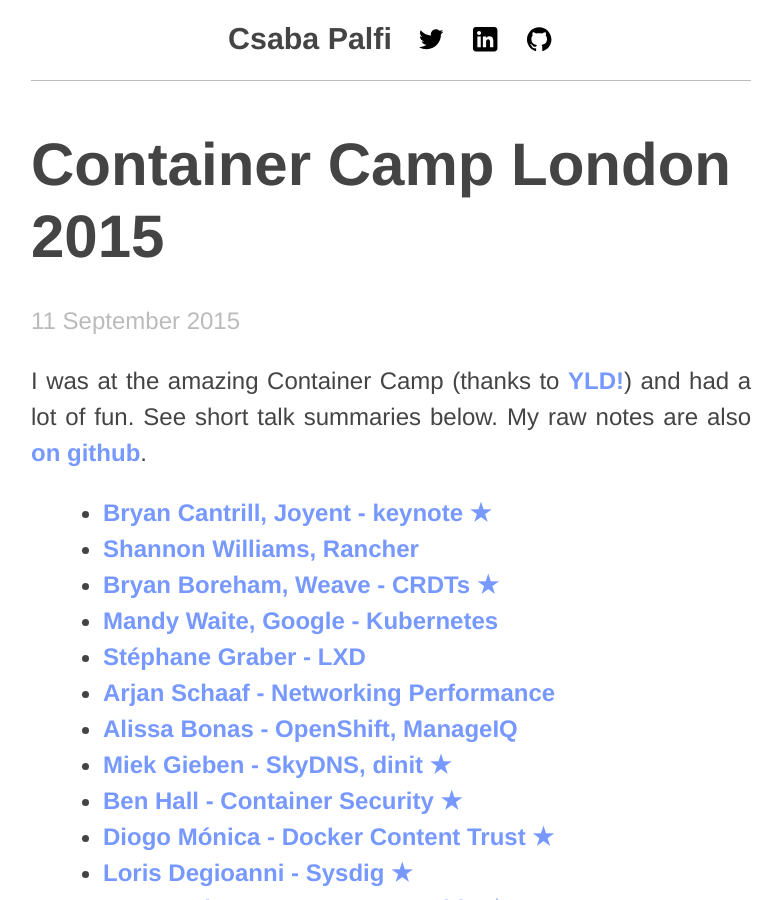
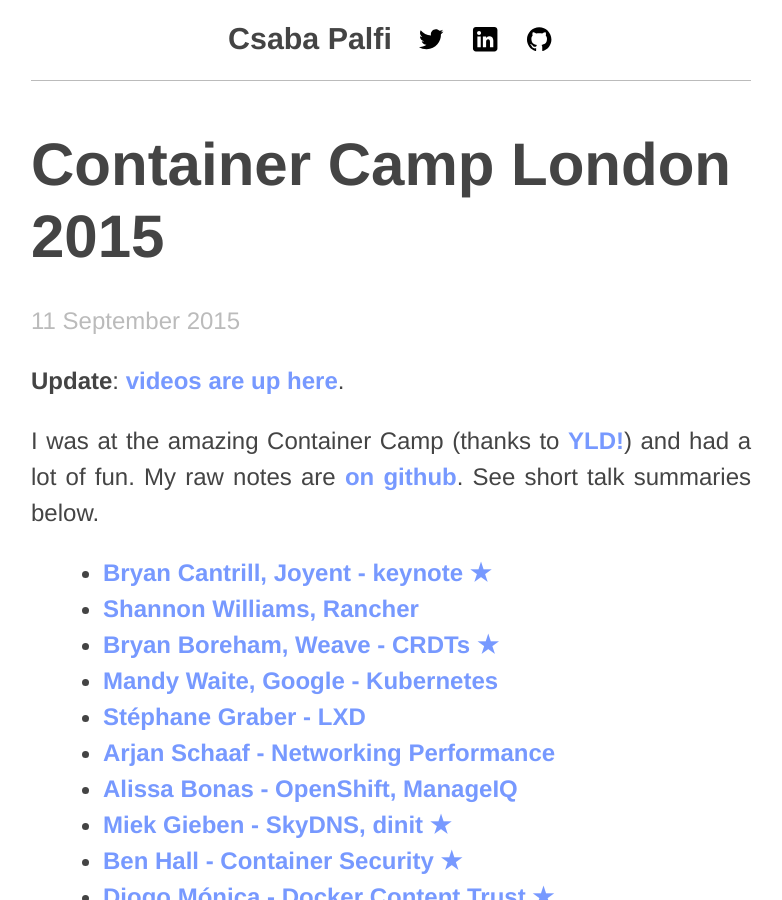
Before and after one commit to dublado/csabapalfi.github.io, a Jekyll site: the page built from _posts/2015-09-11-container-camp-ldn-2015.md, in a window 1280 px wide and 900 px high. Shown: the whole window, without its empty margins (249-1031 px from the left). Built offline with Jekyll 4.4.1, drawn with Linux system fonts in a browser that asks for light colours; Markdown is read by kramdown in place of the engine named in the settings.

Commit message:
container camp videos
Signed-off-by: Csaba Palfi <csaba@palfi.me>

```diff
--- a/_posts/2015-09-11-container-camp-ldn-2015.md
+++ b/_posts/2015-09-11-container-camp-ldn-2015.md
@@ -2,7 +2,9 @@
 title: Container Camp London 2015
 ---
 
-I was at the amazing Container Camp (thanks to [YLD!](https://www.yld.io/)) and had a lot of fun. See short talk summaries below. My raw notes are also [on github](https://github.com/csabapalfi/container-camp-ldn-2015).
+**Update**: [videos are up here](https://www.youtube.com/playlist?list=PLcHZXHMeDzxUrNpD2Tms-zrZn9etw6JcQ).
+
+I was at the amazing Container Camp (thanks to [YLD!](https://www.yld.io/)) and had a lot of fun. My raw notes are [on github](https://github.com/csabapalfi/container-camp-ldn-2015). See short talk summaries below.
 
 * [Bryan Cantrill, Joyent - keynote ★](#bryanc)
 * [Shannon Williams, Rancher](#shannon)
```
